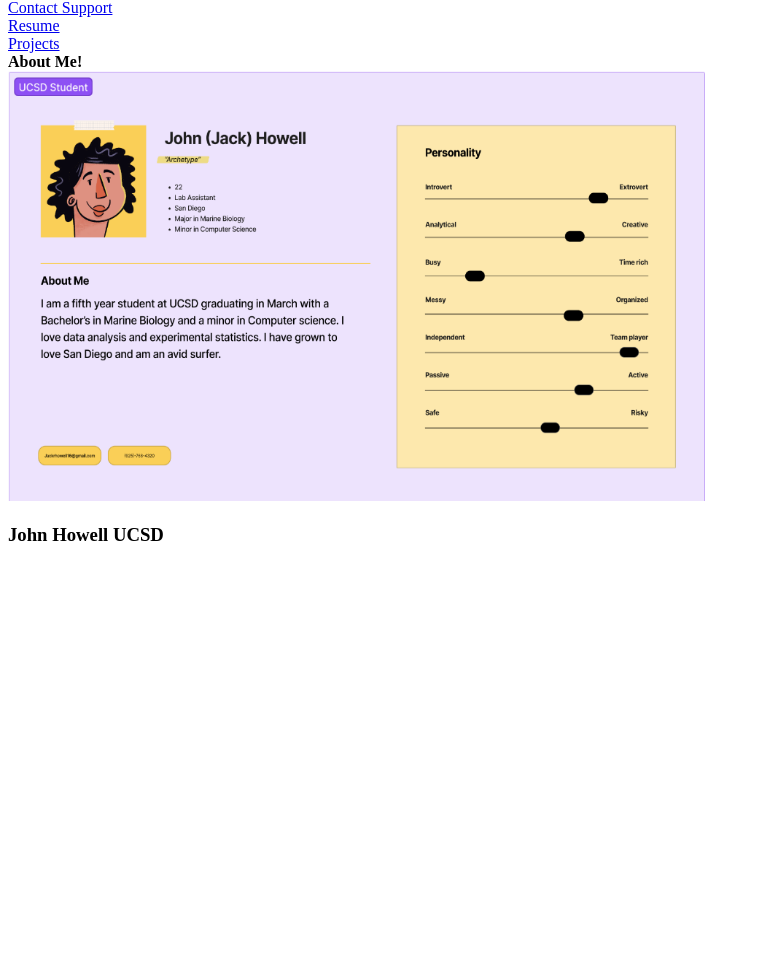
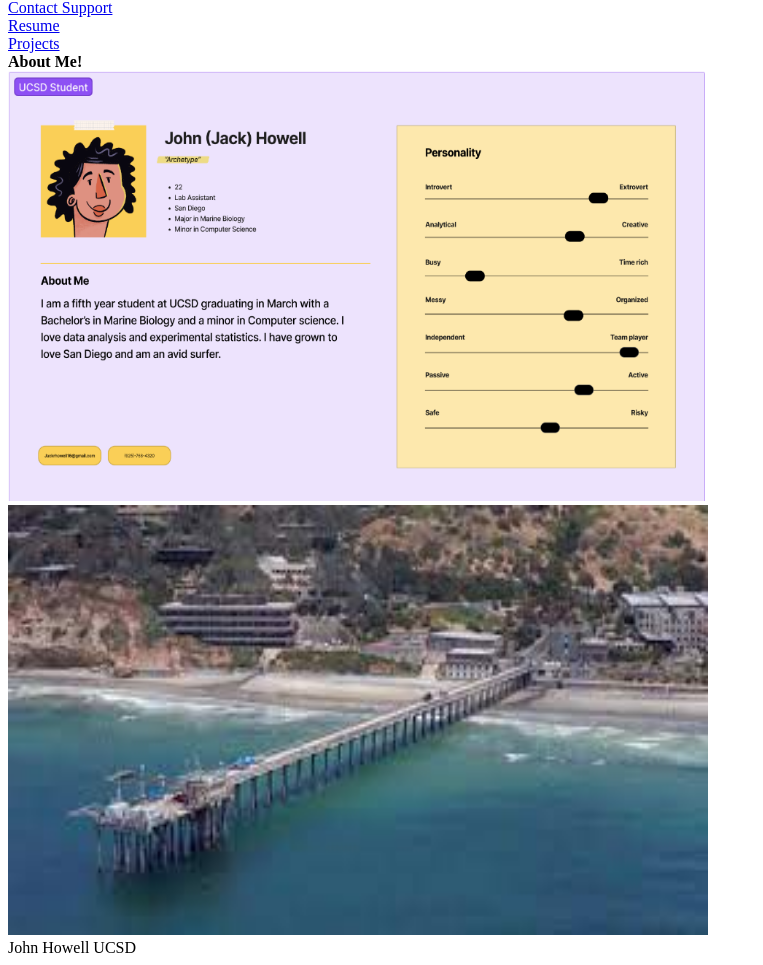
Before and after one commit to jrhowell123/Homwork-2-3-CSE134B, a plain HTML site: page index.html in a window 1280 px wide. Shown: the part 128-1093 px from the top of the page, without its empty margins (0-763 px from the left). Before the commit the page ends 800 px from the top, so only its background shows below. Drawn offline with Linux system fonts and the light colour scheme.

Commit message:
huge leaps

```diff
--- a/index.html
+++ b/index.html
@@ -19,13 +19,13 @@
         </header>
         <Main>
             <b>About Me!</b><br>
-            <img src="Images\Screenshot 2023-01-29 231428.png" alt="persona diagram" height="430" width="700"><br>
             <picture>
-                <source media="(min-width:650px)" srcset="Images\peri for hw2 134.jpg">
+                <img src="Images\Screenshot 2023-01-29 231428.png" alt="persona diagram" height="430" width="700"><br>
+                <img src="Images\peri for hw2 134.jpg" alt="persona diagram" height="430" width="700"><br>
             </picture>
         </Main>
         <footer>
-            <H3>John Howell UCSD</H3>
+            <div>John Howell UCSD</div>
         </footer>
     </body>
 
```
